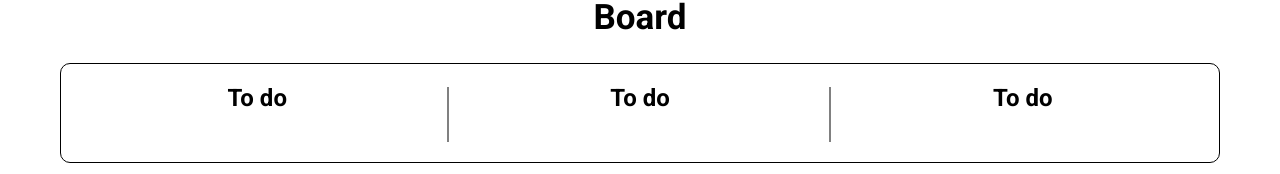
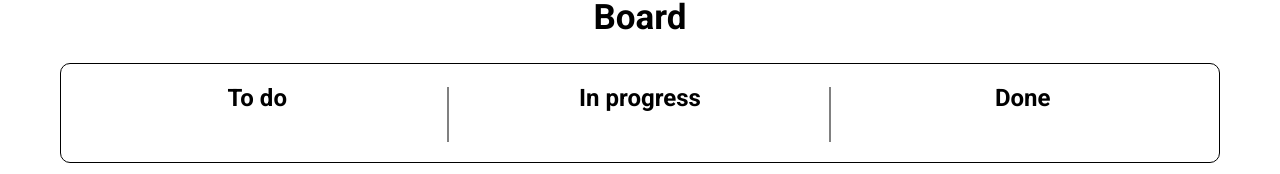
Before and after one commit to KirillTsonev/jira-clone-React-class-components, a React (Create React App) app: page / in a window 1280 px wide. Shown: the part 274-448 px from the top of the page. Built offline with nearby package versions, Linux system fonts and the light colour scheme.

Commit message:
Optimization

```diff
--- a/src/components/appBoard/AppBoard.jsx
+++ b/src/components/appBoard/AppBoard.jsx
@@ -38,7 +38,7 @@ class BoardStatus extends Component {
         return (
             <>
                 <div className="board__column">
-                    <h2 className="board__column__heading">To do</h2>
+                    <h2 className="board__column__heading">{this.props.status}</h2>
 
                     {this.renderTasks(this.props.tasks)}
                 </div>
```
